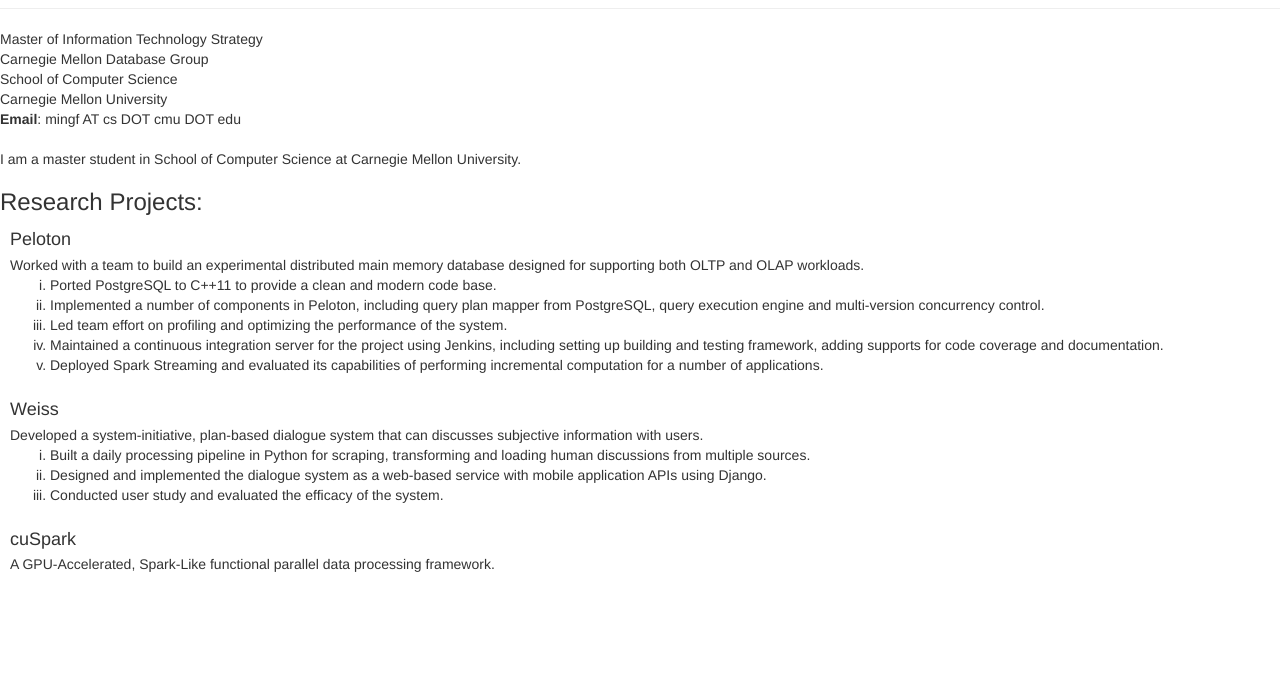
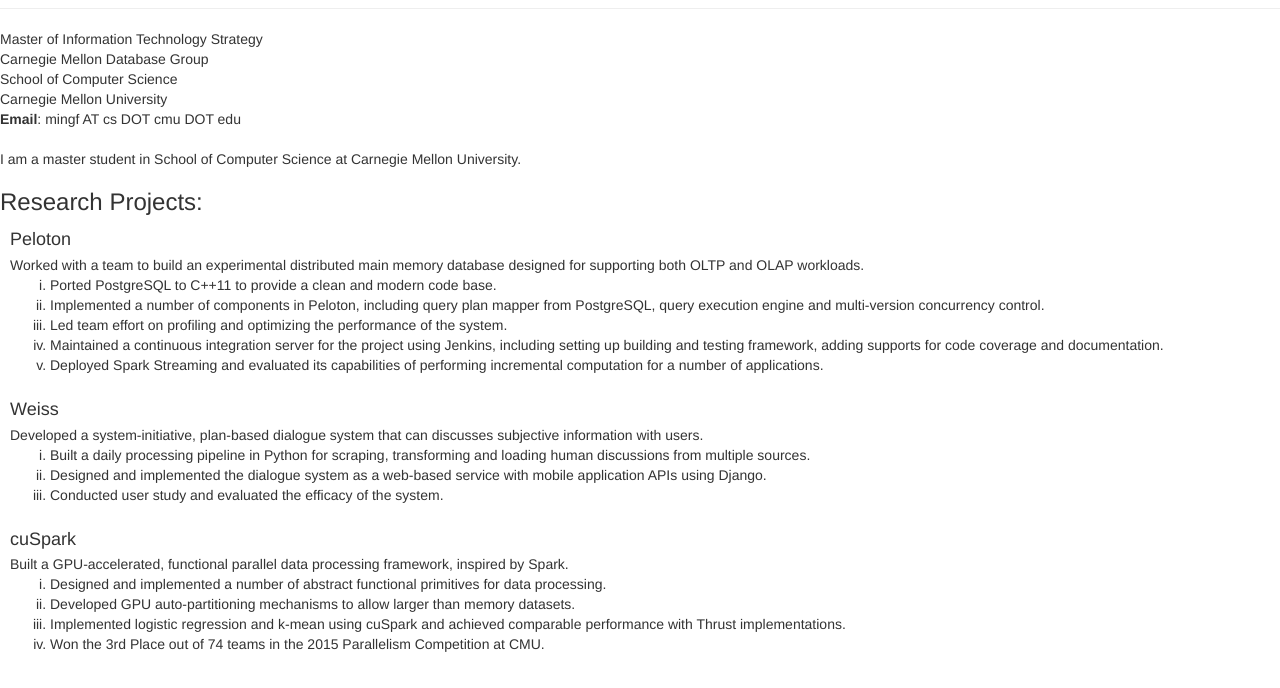
Before and after one commit to mindbergh/mingf, a plain HTML site: page index.html in a window 1280 px wide. Shown: the part 82-770 px from the top of the page. Drawn offline with nearby package versions, Linux system fonts and the light colour scheme.

Commit message:
add cuSpark

```diff
--- a/index.html
+++ b/index.html
@@ -80,11 +80,17 @@ charset=utf-8">
         </div>
         <div class="media-body">
             <h4 class="media-heading">Weiss</h4>
-            Developed a system-initiative, plan-based dialogue system that can discusses subjective information with users.
+            Developed a system-initiative, plan-based dialogue system that can discusses subjective information with
+            users.
             <ol type="i">
-                <li>Built a daily processing pipeline in Python for scraping, transforming and loading human discussions from multiple sources.</li>
-                <li>Designed and implemented the dialogue system as a web-based service with mobile application APIs using Django.</li>
+                <li>Built a daily processing pipeline in Python for scraping, transforming and loading human discussions
+                    from multiple sources.
+                </li>
+                <li>Designed and implemented the dialogue system as a web-based service with mobile application APIs
+                    using Django.
+                </li>
                 <li>Conducted user study and evaluated the efficacy of the system.</li>
+            </ol>
         </div>
     </div>
     <div class="media">
@@ -92,10 +98,20 @@ charset=utf-8">
         </div>
         <div class="media-body">
             <h4 class="media-heading">cuSpark</h4>
-            A GPU-Accelerated, Spark-Like functional parallel data processing framework.
+            Built a GPU-accelerated, functional parallel data processing framework, inspired by Spark.
+            <ol type="i">
+                <li>Designed and implemented a number of abstract functional primitives for data processing.
+                </li>
+                <li>Developed GPU auto-partitioning mechanisms to allow larger than memory datasets.
+                </li>
+                <li>Implemented logistic regression and k-mean using cuSpark and achieved comparable performance with Thrust
+                    implementations.
+                </li>
+                <li>Won the 3rd Place out of 74 teams in the 2015 Parallelism Competition at CMU.</li>
+            </ol>
         </div>
     </div>
 
-
+</div>
 </body>
 </html>
```
